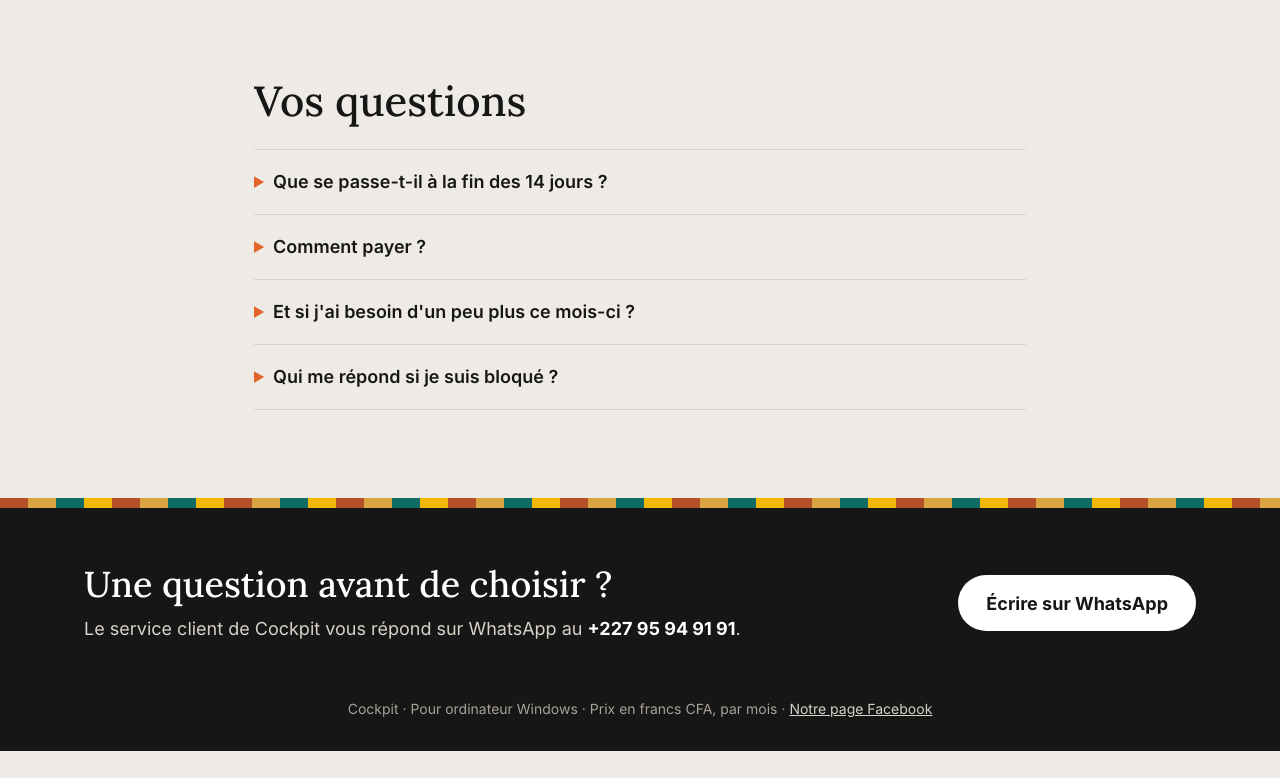
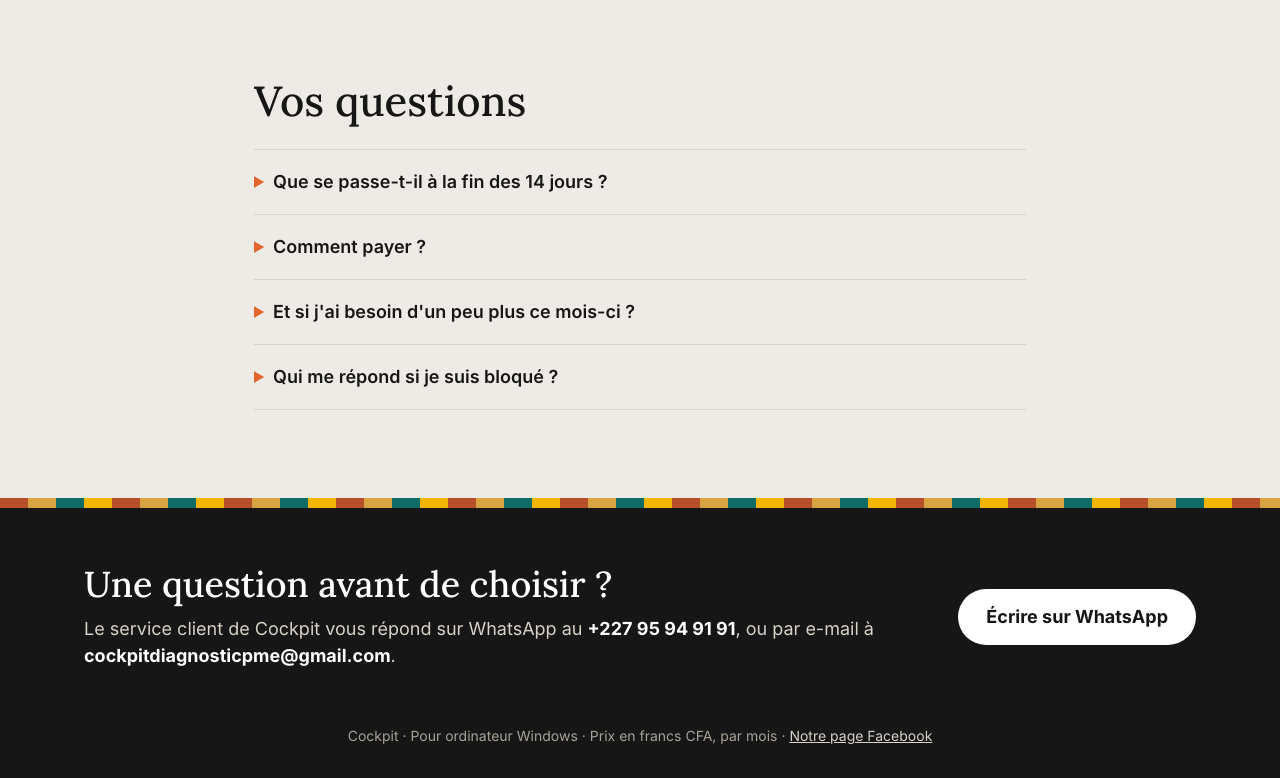
Before and after one commit to aniandou/cockpit-pme-versions, a plain HTML site: page docs/index.html in a window 1280 px wide. Shown: the part 2225-3003 px from the top of the page. Before the commit the page ends 2976 px from the top, so only its background shows below. Drawn offline with Linux system fonts and the light colour scheme.

Commit message:
Site : ajoute l'e-mail du service client en bas de page
Co-Authored-By: Claude Opus 5.5 <noreply@anthropic.com>
Claude-Session: https://claude.ai/code/session_01WREG4yzpTNo1U4sBUvCp3u

```diff
--- a/docs/index.html
+++ b/docs/index.html
@@ -170,7 +170,7 @@ summary::marker{color:#E2662B}
     <div style="max-width: 1160px; margin: 0 auto; padding: 56px 24px; display: flex; flex-wrap: wrap; gap: 32px; align-items: center; justify-content: space-between;">
       <div style="flex: 1 1 420px; min-width: 0;">
         <p style="margin: 0; font-family: 'Cockpit Serif', Georgia, serif; font-size: 36px; line-height: 1.15;">Une question avant de choisir ?</p>
-        <p style="margin: 10px 0 0; color: #D8D2C8;">Le service client de Cockpit vous répond sur WhatsApp au <b style="color: #FFFFFF; white-space: nowrap;">+227 95 94 91 91</b>.</p>
+        <p style="margin: 10px 0 0; color: #D8D2C8;">Le service client de Cockpit vous répond sur WhatsApp au <b style="color: #FFFFFF; white-space: nowrap;">+227 95 94 91 91</b>, ou par e-mail à <b style="color: #FFFFFF; overflow-wrap: anywhere;">cockpitdiagnosticpme@gmail.com</b>.</p>
       </div>
       <a target="_blank" rel="noopener" href="https://wa.me/22795949191" style="display: inline-flex; align-items: center; min-height: 56px; padding: 0 28px; border-radius: 999px; background: #FFFFFF; color: #161616; font-weight: 700; text-decoration: none;">Écrire sur WhatsApp</a>
     </div>
```
